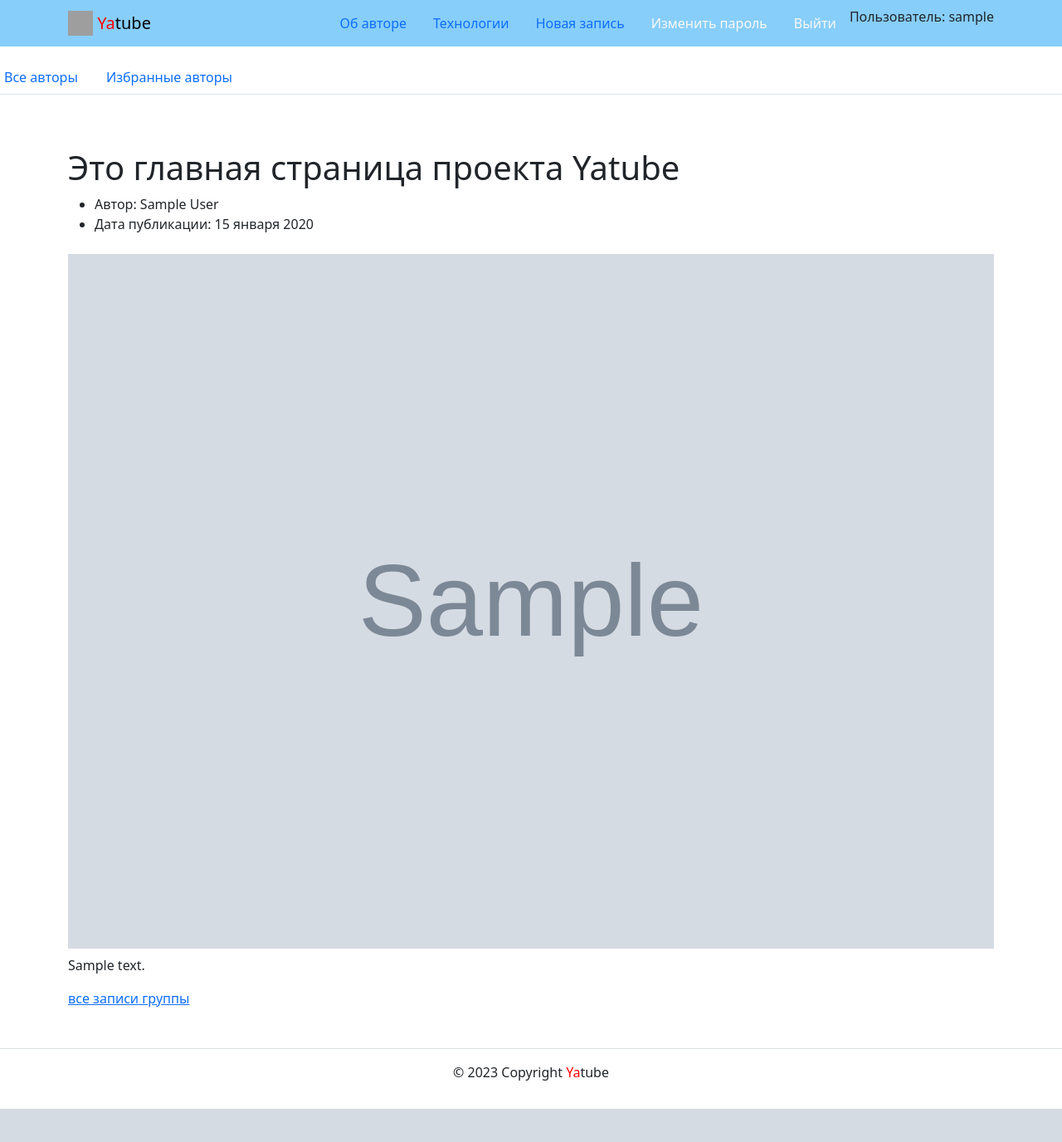
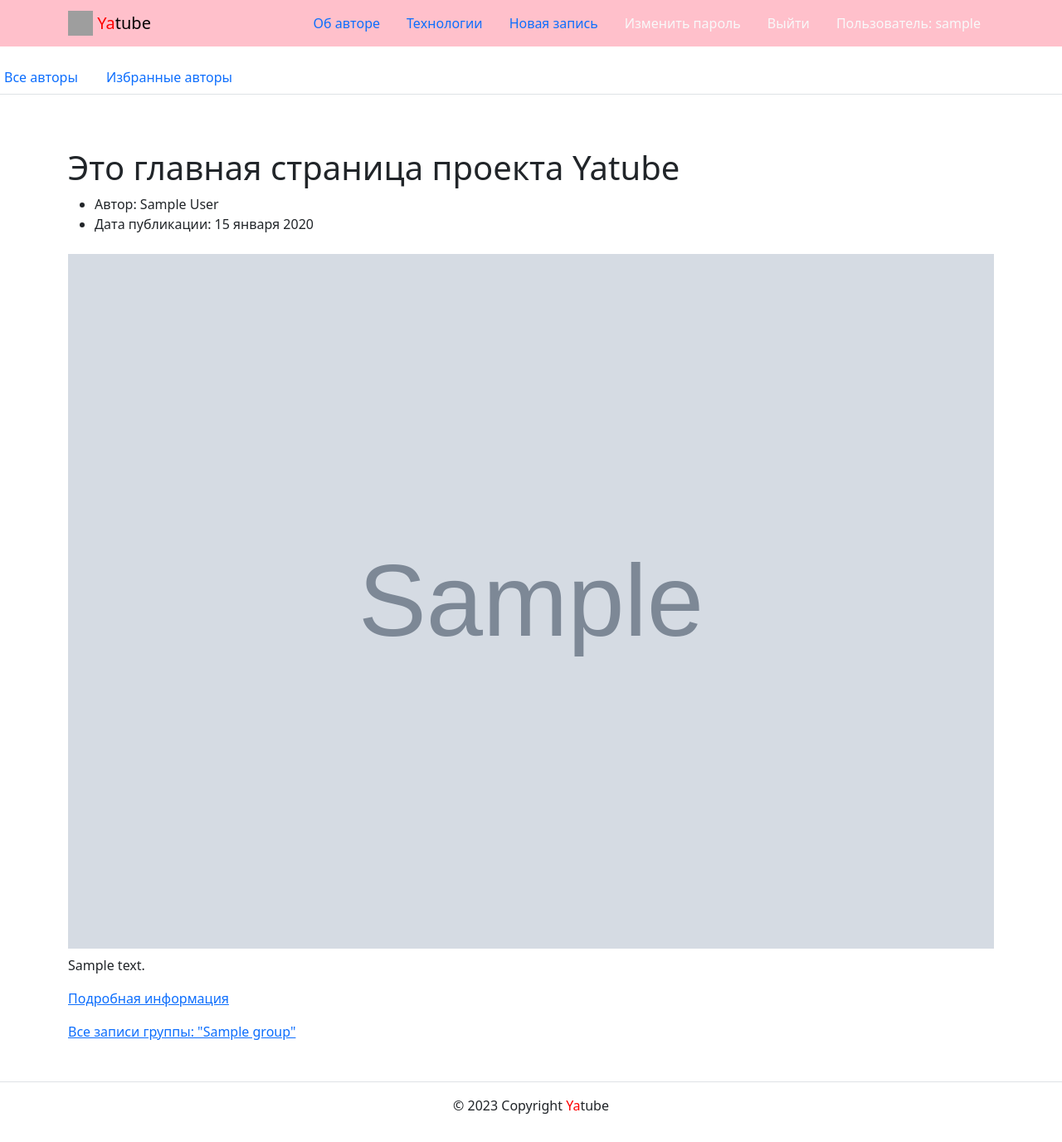
Before and after one commit to khamaran/hw05_final, a Django app: page / in a window 1280 px wide. Shown: the whole page at 83% size. Before the commit the page ends 1336 px from the top, so only its background shows below. Run offline with Django 3.2, Linux system fonts and the light colour scheme; a user stored in the database is signed in; tables that the repository leaves empty hold one stand-in row (values such as "Sample post"); grey boxes marked "Sample" are stand-in pictures; some libraries are stand-ins or nearby versions; grey boxes are pictures that could not be loaded.

Commit message:
Цвет, подробная инфа на главной

```diff
--- a/yatube/templates/includes/header.html
+++ b/yatube/templates/includes/header.html
@@ -1,6 +1,6 @@
 {% load static %}
 
-  <nav class="navbar navbar-light" style="background-color: lightskyblue">
+  <nav class="navbar navbar-light" style="background-color: pink">
     <div class="container">
       <a class="navbar-brand" href="{% url 'posts:index' %}">
         <img src="{% static 'img/logo.png' %}" width="30" height="30" class="d-inline-block align-top" alt="">
@@ -13,7 +13,7 @@
       <ul class="nav nav-pills">
       {% with request.resolver_match.view_name as view_name %}
         <li class="nav-item">
-          <a class="nav-link {% if view_name  == 'about:author' %}active{% endif %}" href="{% url 'about:author' %}">Об авторе</a>
+          <a class="nav-link {% if view_name  == 'about:author' %}active{% endif %}" href="{% url 'about:author' %}" >Об авторе</a>
         </li>
         <li class="nav-item">
           <a class="nav-link {% if view_name  == 'about:tech' %}active{% endif %}" href="{% url 'about:tech' %}">Технологии</a>
@@ -29,7 +29,7 @@
           <a class="nav-link link-light {% if view_name  == 'users:logout' %}active{% endif %}" href="{% url 'users:logout' %}">Выйти</a>
         </li>
         <li>
-          Пользователь: {{ user.username }}
+          <a class="nav-link link-light {% if view_name  == 'posts:profile' %}active{% endif %}" href="{% url 'posts:profile' user.username %}">Пользователь: {{ user.username }}</a>
         </li>
         {% else %}
         <li class="nav-item">
--- a/yatube/templates/posts/follow.html
+++ b/yatube/templates/posts/follow.html
@@ -24,7 +24,7 @@
                 {% endthumbnail %}
                     <p>{{ post.text }}</p>
                 {% if post.group %}
-                    <a href="{% url 'posts:group_list' post.group.slug %}">все записи группы</a>
+                    <a href="{% url 'posts:group_list' post.group.slug %}">Все записи группы</a>
                 {% endif %}
             </article>
                 {% if not forloop.last %}<hr>{% endif %}
--- a/yatube/templates/posts/index.html
+++ b/yatube/templates/posts/index.html
@@ -23,9 +23,10 @@
       {% thumbnail post.image "960x339" crop="center" upscale=True as im %}
         <img class="card-img my-2" src="{{ im.url }}">
       {% endthumbnail %}
-    <p>{{ post.text }}</p>
+      <p> {{ post.text }} </p>
+      <p><a href="{% url 'posts:post_detail' post.pk %}">Подробная информация </a></p>
       {% if post.group %}
-        <a href="{% url 'posts:group_list' post.group.slug %}">все записи группы</a>
+        <a href="{% url 'posts:group_list' post.group.slug %}">Все записи группы: "{{ post.group.title }}"</a>
       {% endif %}
     </article>
     {% if not forloop.last %}<hr>{% endif %}
--- a/yatube/templates/posts/profile.html
+++ b/yatube/templates/posts/profile.html
@@ -39,10 +39,10 @@
               <img class="card-img my-2" src="{{ im.url }}">
             {% endthumbnail %}
           <p> {{ post.text }} </p>
-          <a href="{% url 'posts:post_detail' post.pk %}">подробная информация </a>
+          <p><a href="{% url 'posts:post_detail' post.pk %}">Подробная информация </a></p>
         </article>
 {% if post.group %}
-    <a href="{% url 'posts:group_list' post.group.slug %}">все записи группы</a>
+    <a href="{% url 'posts:group_list' post.group.slug %}">Все записи группы: "{{ post.group.title }}"</a>
 {% endif %}
 {% if not forloop.last %}<hr>{% endif %}
 {% endfor %}
--- a/yatube/yatube/urls.py
+++ b/yatube/yatube/urls.py
@@ -35,3 +35,6 @@ if settings.DEBUG:
     urlpatterns += static(
         settings.MEDIA_URL, document_root=settings.MEDIA_ROOT
     )
+
+    import debug_toolbar
+    urlpatterns += (path('__debug__/', include(debug_toolbar.urls)),)
```
Also changed, not shown: yatube/yatube/settings.py (+8 -0 lines).
